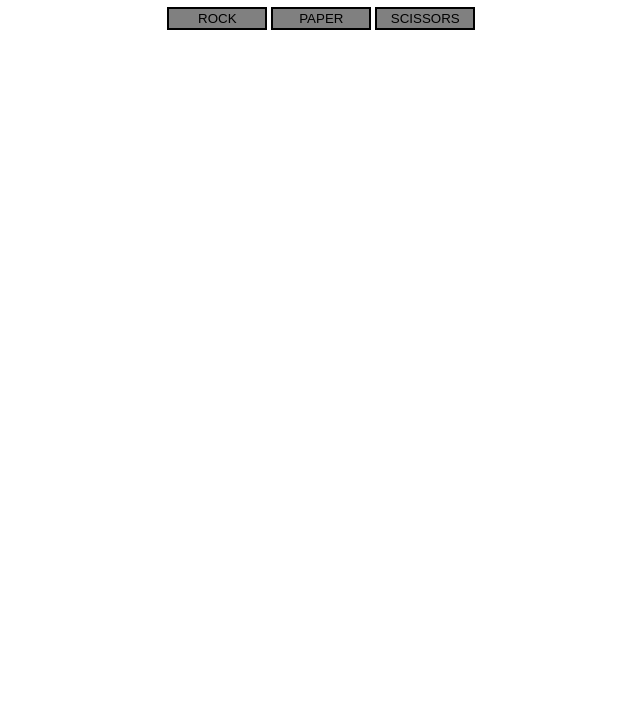
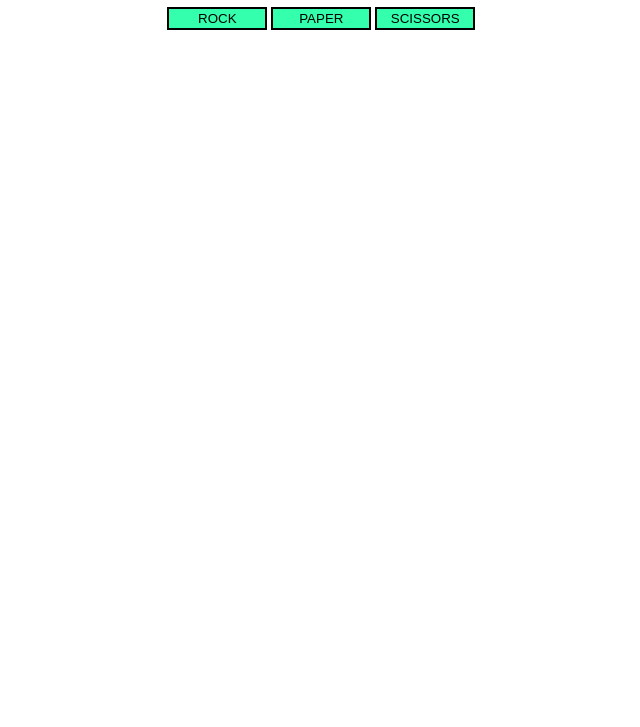
Before and after one commit to FlorenciaCalderon/RockPaperScissors, a plain HTML site: page index.html in a window 1280 px wide. Shown: the part 73-800 px from the top of the page, without its empty margins (321-961 px from the left). Drawn offline with Linux system fonts and the light colour scheme.

Commit message:
Update index.html

```diff
--- a/index.html
+++ b/index.html
@@ -13,7 +13,7 @@ button{
 display: inline block;
 text-align:center;
 width:100px;
-background-color:grey;
+background-color:#33ffad;
 border: 2px solid;
 padding:2px;
 }
```
